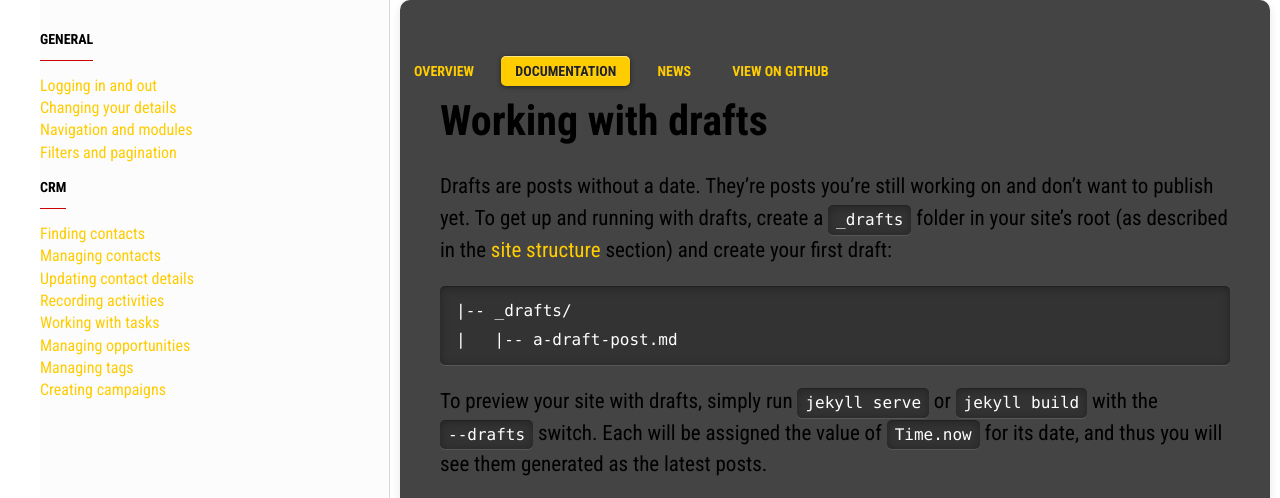
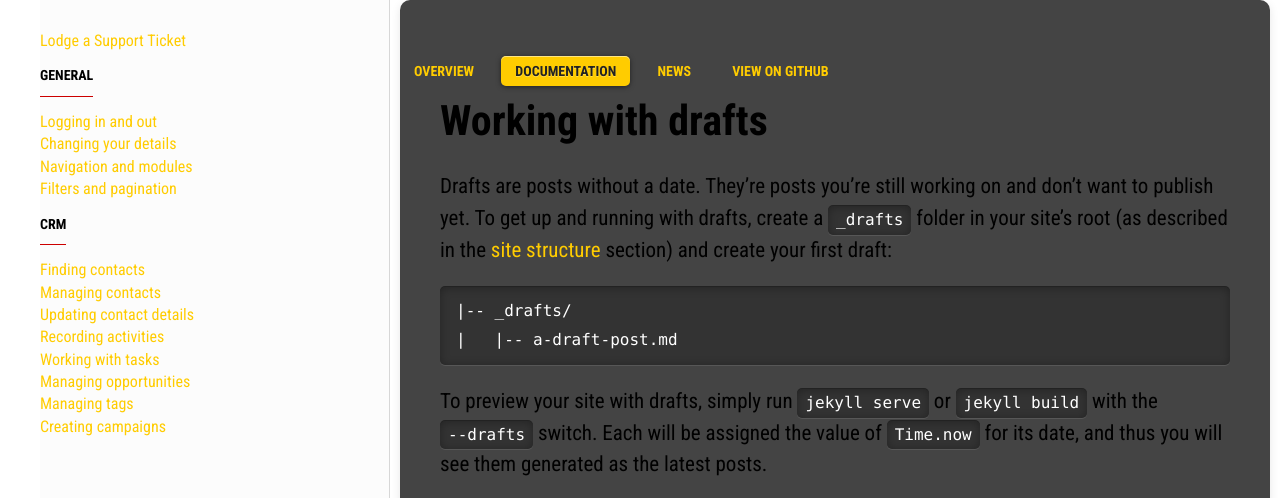
Before and after one commit to ambit/bms-support, a Jekyll site: the page built from docs/drafts.md, in a window 1280 px wide, cut to the strip 0-498 px from the top of the page. Built offline with Jekyll 4.4.1, drawn with Linux system fonts in a browser that asks for light colours; nearby versions of some CDN libraries.

Commit message:
Add link to support message

```diff
--- a/_includes/docs_contents.html
+++ b/_includes/docs_contents.html
@@ -1,5 +1,10 @@
 <div id="leftPane" class="hide-on-mobiles">
   <aside>
+    <ul>
+      <li>
+        <a id="Intercom" href="mailto:c772676240e0bea1fa03f8bbf21edc26778efc65@incoming.intercom.io">Lodge a Support Ticket</a>
+      </li>
+    </ul>
     <h4>GENERAL</h4>
     <ul>
       <li class="{% if page.title == 'Logging in and out' %}current{% endif %}">
```
